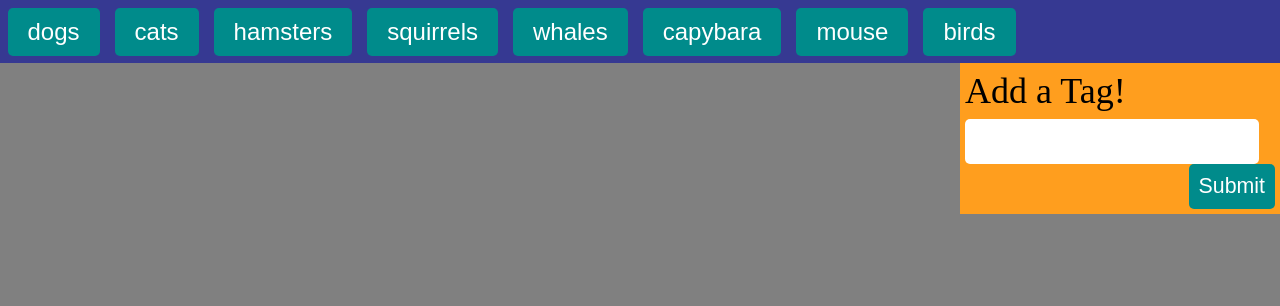
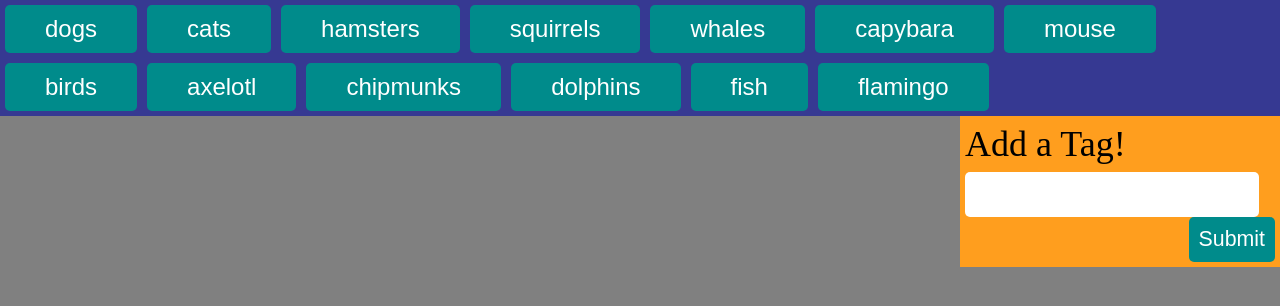
Before and after one commit to jolarios96/GifTastic, a plain HTML site: page index.html in a window 1280 px wide. Drawn offline with nearby package versions, Linux system fonts and the light colour scheme.

Commit message:
added js code readability

```diff
--- a/assets/css/styles.css
+++ b/assets/css/styles.css
@@ -70,8 +70,8 @@ button {
     border: none;
     border-radius: 5px;
 
-    margin: 7.5px;
-    padding: 10px 20px;
+    margin: 5px;
+    padding: 10px 40px;
 
     font-size: 18pt;
     color: white;
--- a/assets/javascript/app.js
+++ b/assets/javascript/app.js
@@ -1,6 +1,28 @@
-var topics = ['dogs', 'cats', 'hamsters', 'squirrels', 'whales', 'capybara', 'mouse', 'birds'];
+var topics = [
+    'dogs',
+    'cats',
+    'hamsters',
+    'squirrels',
+    'whales',
+    'capybara',
+    'mouse',
+    'birds',
+    'axelotl',
+    'chipmunks',
+    'dolphins',
+    'fish',
+    'flamingo',
+];
 
 renderButtons();
+
+//  #####    ##       ####  ######  ##    ##         ######## ##     ## ######## ##    ## ########  ######
+// ##    ##  ##        ##  ##    ## ##   ##          ##       ##     ## ##       ###   ##    ##    ##    ##
+// ##        ##        ##  ##       ##  ##           ##       ##     ## ##       ####  ##    ##    ##
+// ##        ##        ##  ##       #####    ####### ######   ##     ## ######   ## ## ##    ##     ######
+// ##        ##        ##  ##       ##  ##           ##        ##   ##  ##       ##  ####    ##          ##
+// ##    ##  ##        ##  ##    ## ##   ##          ##         ## ##   ##       ##   ###    ##    ##    ##
+//  ######   ######## ####  ######  ##    ##         ########    ###    ######## ##    ##    ##     ######
 
 // Goal: inside element of id '#buttons-container, on click btn of class='topic-btn', get button's id
 $('#buttons-container').on('click', '.topic-btn', function () {
```
